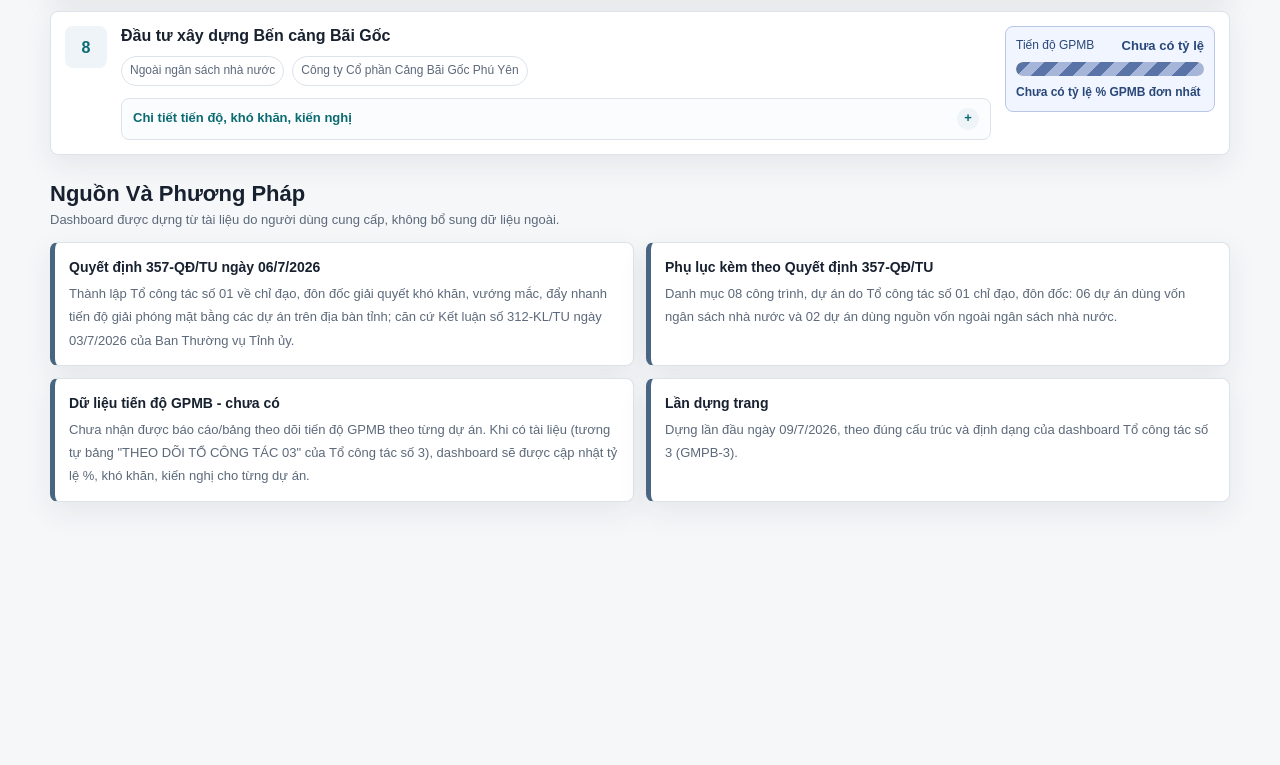
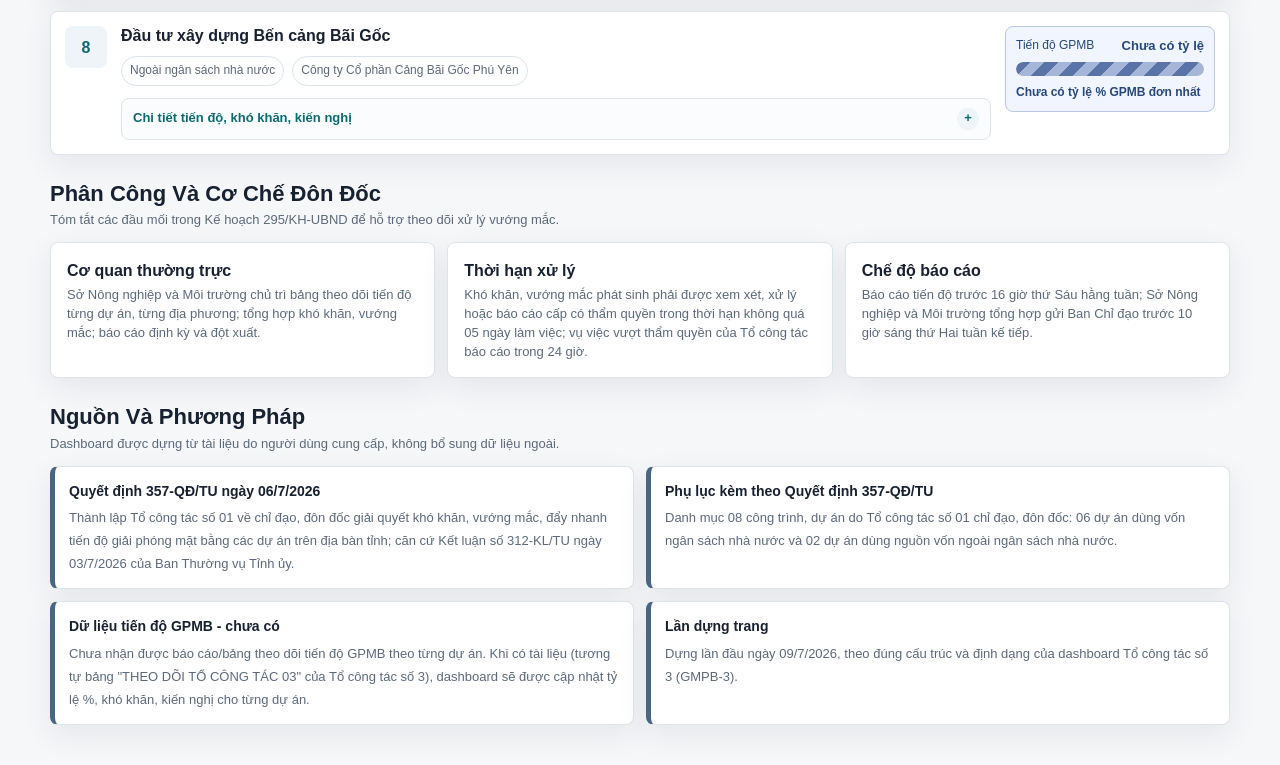
Before and after one commit to PhongLT97/GMPB-1, a plain HTML site: page index.html in a window 1280 px wide. Shown: the part 3389-4154 px from the top of the page. Before the commit the page ends 3937 px from the top, so only its background shows below. Drawn offline with Linux system fonts and the light colour scheme.

Commit message:
Add Phân Công Và Cơ Chế Đôn Đốc section
Escalation timelines (05 ngày làm việc / 24 giờ) and weekly reporting schedule from Kế hoạch 295/KH-UBND, same mechanism referenced in the 45-day campaign timeline.

Co-Authored-By: Claude Sonnet 5 <noreply@anthropic.com>

```diff
--- a/index.html
+++ b/index.html
@@ -1004,6 +1004,29 @@
       <div id="emptyState" class="empty">Không tìm thấy dự án phù hợp với điều kiện tra cứu.</div>
     </section>
 
+    <section>
+      <div class="section-head">
+        <div>
+          <h2>Phân Công Và Cơ Chế Đôn Đốc</h2>
+          <p class="hint">Tóm tắt các đầu mối trong Kế hoạch 295/KH-UBND để hỗ trợ theo dõi xử lý vướng mắc.</p>
+        </div>
+      </div>
+      <div class="grid three-col">
+        <article class="card card-pad">
+          <h3 style="margin:0;font-size:16px">Cơ quan thường trực</h3>
+          <p class="hint">Sở Nông nghiệp và Môi trường chủ trì bảng theo dõi tiến độ từng dự án, từng địa phương; tổng hợp khó khăn, vướng mắc; báo cáo định kỳ và đột xuất.</p>
+        </article>
+        <article class="card card-pad">
+          <h3 style="margin:0;font-size:16px">Thời hạn xử lý</h3>
+          <p class="hint">Khó khăn, vướng mắc phát sinh phải được xem xét, xử lý hoặc báo cáo cấp có thẩm quyền trong thời hạn không quá 05 ngày làm việc; vụ việc vượt thẩm quyền của Tổ công tác báo cáo trong 24 giờ.</p>
+        </article>
+        <article class="card card-pad">
+          <h3 style="margin:0;font-size:16px">Chế độ báo cáo</h3>
+          <p class="hint">Báo cáo tiến độ trước 16 giờ thứ Sáu hằng tuần; Sở Nông nghiệp và Môi trường tổng hợp gửi Ban Chỉ đạo trước 10 giờ sáng thứ Hai tuần kế tiếp.</p>
+        </article>
+      </div>
+    </section>
+
     <section id="nguon">
       <div class="section-head">
         <div>
```
